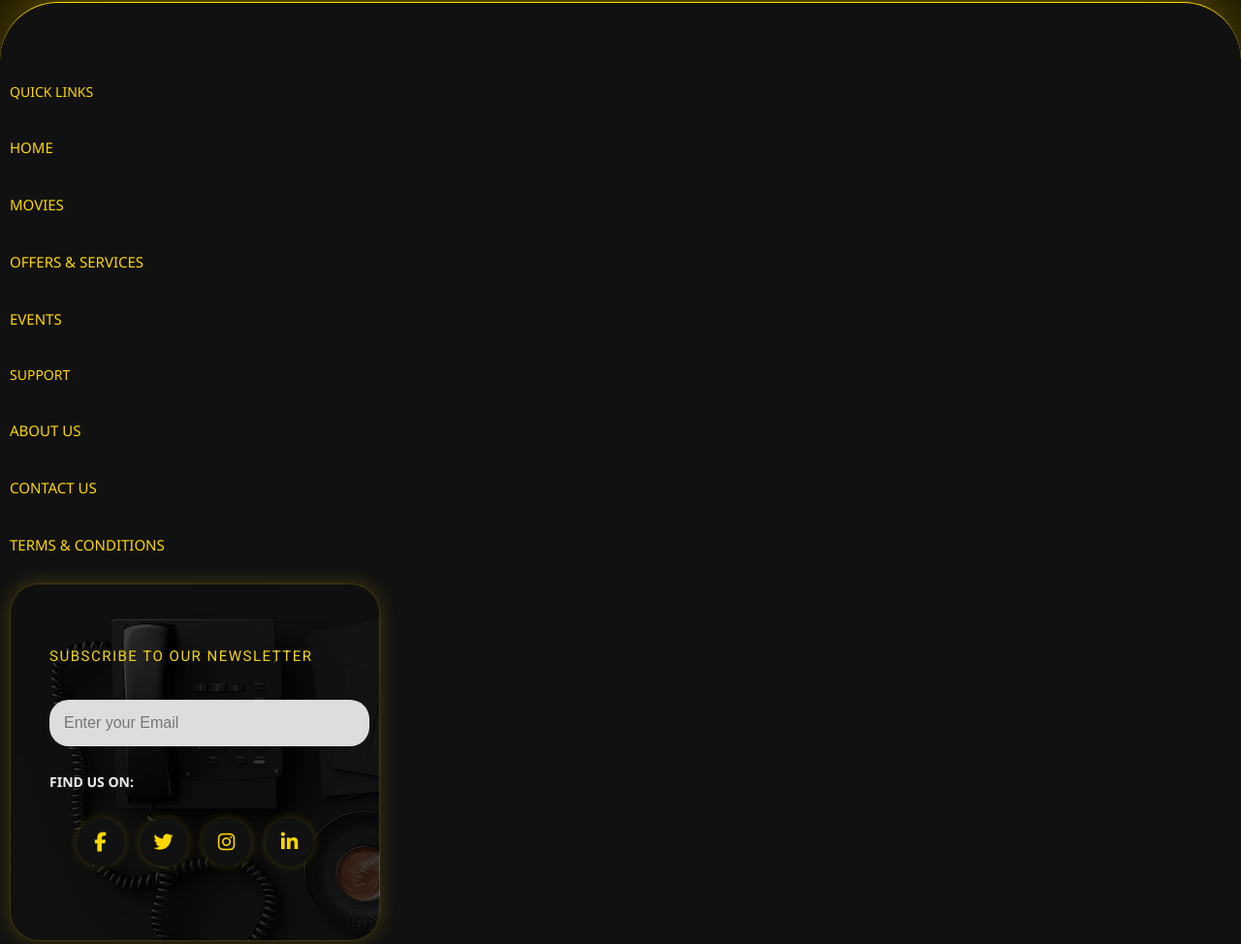
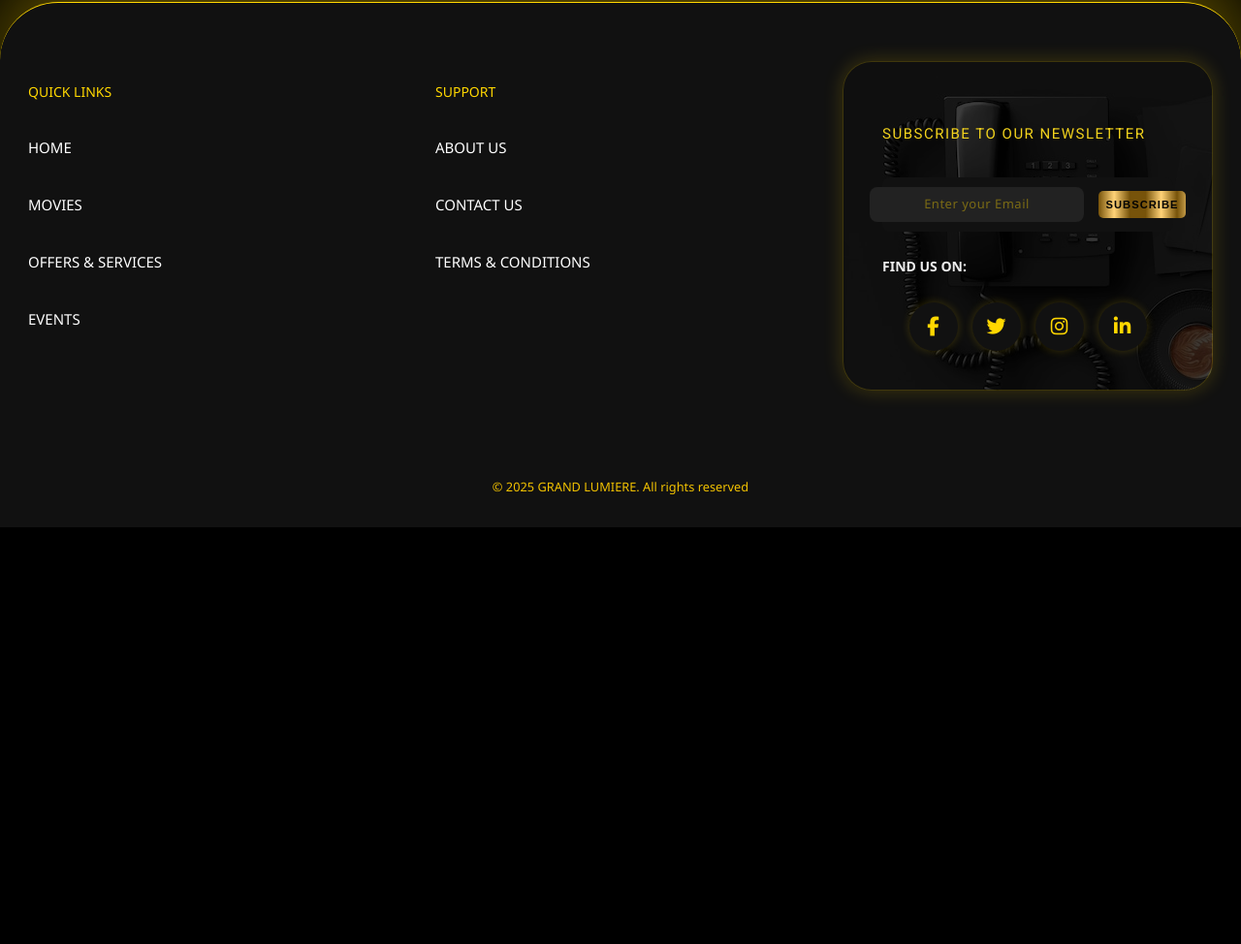
Before and after one commit to iamyosh/Grand-Lumiere, a plain HTML site: page upcomingm.html in a window 1280 px wide. Shown: the part 1950-2924 px from the top of the page at 97% size. After the commit the page ends 2494 px from the top, so only its background shows below. Drawn offline with Linux system fonts and the light colour scheme; a web font is replaced by a local one.

Commit message:
updated footer

```diff
--- a/upcomingm.html
+++ b/upcomingm.html
@@ -93,34 +93,33 @@
         </div>
     </div>
 
-
-
-
-
 <footer>
+  <div class="footer-section">
     <div class="section-one">
       <p>QUICK LINKS</p>
       <ul>
-                <li>HOME</li>
-                <li>MOVIES</li>
-                <li>OFFERS & SERVICES</li>
-                <li>EVENTS</li>
+        <li><a href="index.html" class="footerlink">HOME</a></li>
+        <li><a href="nowshowingm.html" class="footerlink">MOVIES</a></li>
+        <li><a href="index.html#offersection" class="footerlink">OFFERS & SERVICES</a></li>
+        <li><a href="events.html" class="footerlink">EVENTS</a></li>
       </ul>
     </div>
-
     <div class="section-two">
       <p>SUPPORT</p>
       <ul>
-            <li>ABOUT US</li>
-            <li>CONTACT US</li>
-            <li>TERMS & CONDITIONS</li>
+        <li><a href="aboutus.html" class="footerlink">ABOUT US</a></li>
+        <li><a href="contactus.html" class="footerlink">CONTACT US</a></li>
+        <li><a href="terms.html" class="footerlink">TERMS & CONDITIONS</a></li>
       </ul>
     </div>
     <div class="subscription">
       <p>SUBSCRIBE TO OUR NEWSLETTER</p>
-            <input type="text" id="text" name="text" placeholder="Enter your Email">
+      <form id="newsletter-form" class="footersubscribe">
+        <input type="email" id="newsletter-email" class="footersub" placeholder="Enter your Email" required>
+        <button type="submit" id="newsletter-subscribe-btn" class="footersubbtn">SUBSCRIBE</button>
+      </form>
+      <div id="newsletter-message" style="color: gold; text-align: center; margin-top: 10px;"></div>
       <h4 class="social-media">FIND US ON:</h4>
-
       <div class="parent">
         <a href="https://facebook.com" target="_blank" class="child">
           <i class="fab fa-facebook-f"></i>
@@ -135,13 +134,11 @@
           <i class="fab fa-linkedin-in"></i>
         </a>
       </div>
-
-            <br>
-        </div><br><br><br><br>
+    </div>
+  </div>
   <div class="footer-bottom">
     <p>© 2025 GRAND LUMIERE. All rights reserved</p>
   </div>
 </footer>
-
 </body>
 </html>
```
Lines whose indentation alone changed are shown as unchanged.
